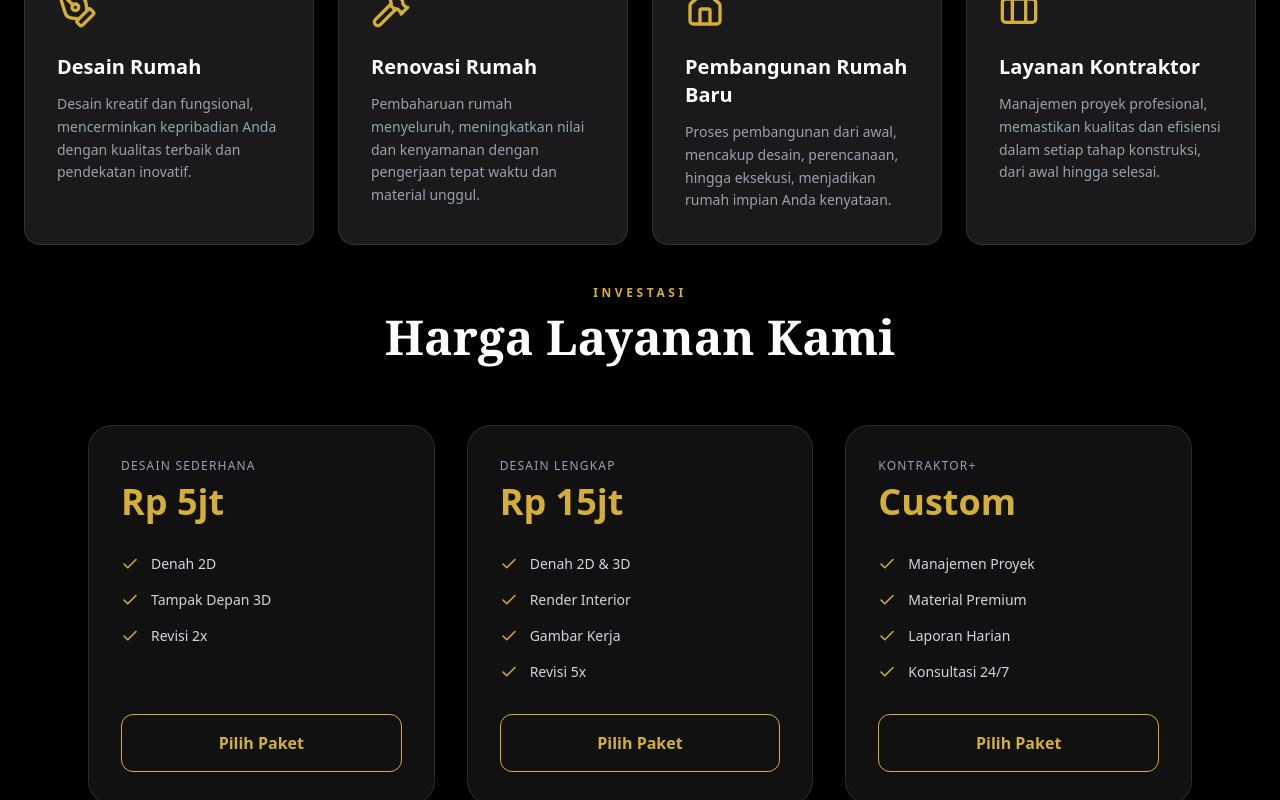
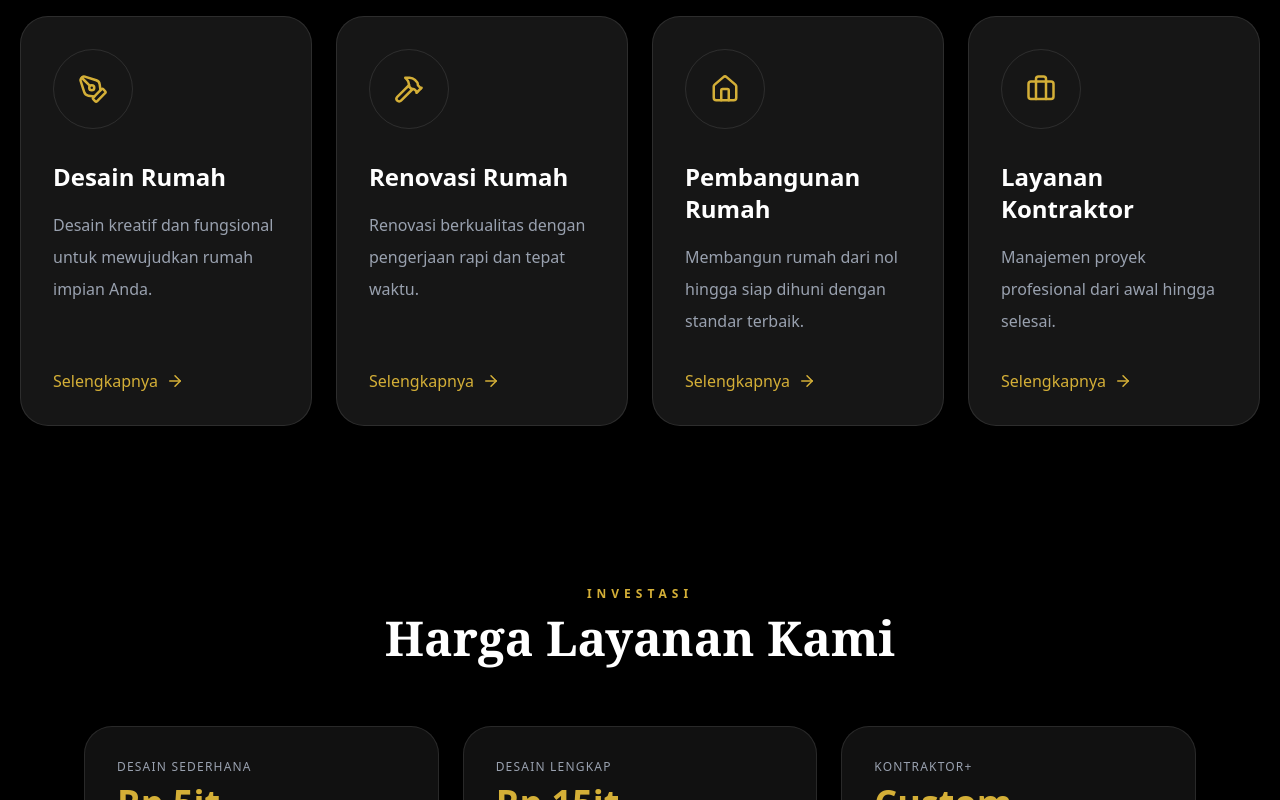
Before and after one commit to Rusdi125312/Inaya-Kontruksi, a Next.js app: page /layanan in a window 1280 px wide. Shown: the part 420-1220 px from the top of the page. Built offline with nearby package versions, Linux system fonts and the light colour scheme.

Commit message:
update bug

```diff
--- a/components/Portfolio.tsx
+++ b/components/Portfolio.tsx
@@ -1,108 +1,85 @@
 "use client";
-import { motion } from 'framer-motion';
-import Image from 'next/image';
-import { ArrowRight, Plus } from 'lucide-react';
+import { useState } from 'react';
+import { motion, AnimatePresence } from 'framer-motion';
 
 export default function Projects() {
+  const [activeCategory, setActiveCategory] = useState("Semua");
+
+  const categories = ["Semua", "Rumah", "Komersial", "Renovasi"];
+
   const projects = [
-    { title: "Rumah Minimalis", category: "Arsitektur", image: "/project1.jpg" },
-    { title: "Renovasi Villa", category: "Renovasi", image: "/project2.jpg" },
-    { title: "Kantor Modern", category: "Konstruksi", image: "/project3.jpg" },
-    { title: "Interior Klasik", category: "Interior", image: "/project4.jpg" },
+    { title: "Rumah Modern Minimalis", category: "Rumah", location: "Jakarta Selatan", size: "large" },
+    { title: "Villa Bali Resort", category: "Komersial", location: "Bali", size: "small" },
+    { title: "Ruko 3 Lantai", category: "Komersial", location: "Surabaya", size: "small" },
+    { title: "Renovasi Rumah Classic", category: "Renovasi", location: "Bandung", size: "small" },
+    { title: "Kantor Modern", category: "Komersial", location: "Jakarta Pusat", size: "small" },
   ];
 
-  // Varian animasi untuk Container (Header & Tombol)
-  const fadeInUp = {
-    hidden: { opacity: 0, y: 30 },
-    visible: { opacity: 1, y: 0, transition: { duration: 0.6, ease: "easeOut" } }
-  };
+  const filteredProjects = activeCategory === "Semua"
+    ? projects
+    : projects.filter(p => p.category === activeCategory);
 
   return (
-    <section id="proyek" className="py-12 bg-black text-white overflow-hidden">
-      <div className="max-w-7xl mx-auto px-6">
+    <section className="py-20 bg-[#0a0a0a] text-white">
+      <div className="max-w-6xl mx-auto px-6">
+        {/* Header & Filter */}
+        <div className="text-center mb-12">
+          <p className="text-[#D4AF37] uppercase tracking-[0.2em] text-xs font-medium mb-2">Proyek Unggulan</p>
+          <h2 className="text-3xl md:text-4xl font-bold mb-8">Beberapa Hasil Karya Kami</h2>
 
-        {/* Header dengan Animasi Muncul */}
-       <motion.div
-          initial="hidden"
-          whileInView="visible"
-          viewport={{ once: true }}
-          variants={fadeInUp as any} // Pastikan variabel fadeInUp ada di atas
-          className="text-center mb-10"
+          <div className="flex justify-center gap-2 mb-10">
+            {categories.map((cat) => (
+              <button
+                key={cat}
+                onClick={() => setActiveCategory(cat)}
+                className={`px-6 py-2 rounded-full border text-sm transition-all ${
+                  activeCategory === cat
+                  ? "bg-[#D4AF37] text-black border-[#D4AF37]"
+                  : "bg-transparent border-white/20 text-white hover:border-white/50"
+                }`}
               >
-          <h3 className="text-[#D4AF37] tracking-[0.3em] uppercase text-[10px] font-bold mb-2">Portfolio</h3>
-          <h2 className="text-2xl md:text-4xl font-serif font-bold">Karya Arsitektur Terbaru</h2>
-          <div className="w-12 h-[2px] bg-[#D4AF37] mx-auto mt-4"></div>
-        </motion.div>
-
-        {/* Horizontal Scroll Grid dengan Animasi Stagger */}
-        <div className="flex flex-row gap-5 overflow-x-auto pb-8 scrollbar-hide">
-          {projects.map((project, index) => (
-            <motion.div
-              key={index}
-              initial={{ opacity: 0, x: 50, scale: 0.9 }}
-              whileInView={{ opacity: 1, x: 0, scale: 1 }}
-              viewport={{ once: true }}
-              transition={{
-                duration: 0.5,
-                delay: index * 0.15, // Muncul satu per satu
-                ease: "backOut"
-              }}
-              whileHover={{ y: -10 }} // Efek melayang saat hover
-              className="flex-none w-[220px] md:w-[300px] h-[350px] relative overflow-hidden rounded-2xl border border-white/5 group bg-[#111]"
-            >
-              {/* Gambar dengan Efek Zoom & Filter */}
-              <Image
-                src={project.image}
-                alt={project.title}
-                fill
-                className="object-cover transition-transform duration-1000 group-hover:scale-110 group-hover:rotate-1"
-              />
-
-              {/* Overlay Gradien lebih pekat saat hover */}
-              <div className="absolute inset-0 bg-gradient-to-t from-black via-black/20 to-transparent opacity-80 group-hover:opacity-100 transition-opacity duration-500" />
-
-              {/* Ikon Plus yang muncul saat hover (Eye Candy) */}
-              <div className="absolute top-4 right-4 bg-[#D4AF37] p-2 rounded-full scale-0 group-hover:scale-100 transition-transform duration-500 text-black">
-                <Plus size={16} strokeWidth={3} />
+                {cat}
+              </button>
+            ))}
+          </div>
         </div>
 
-              {/* Konten Teks dengan Animasi Slide Up */}
-              <div className="absolute bottom-0 left-0 p-5 w-full transform transition-transform duration-500">
-                <motion.span
-                  className="text-[#D4AF37] text-[9px] uppercase tracking-[0.2em] font-black"
+        {/* Grid Layout */}
+        <div className="grid grid-cols-1 md:grid-cols-4 gap-4 auto-rows-[250px]">
+          <AnimatePresence mode='popLayout'>
+            {filteredProjects.map((project, index) => (
+              <motion.div
+                key={project.title}
+                layout
+                initial={{ opacity: 0, scale: 0.9 }}
+                animate={{ opacity: 1, scale: 1 }}
+                exit={{ opacity: 0, scale: 0.9 }}
+                className={`relative rounded-2xl overflow-hidden group cursor-pointer ${
+                  project.size === "large" ? "md:col-span-2 md:row-span-2" : "md:col-span-2"
+                }`}
               >
-                  {project.category}
-                </motion.span>
-                <h4 className="text-sm md:text-xl font-bold mt-1 text-white group-hover:text-[#D4AF37] transition-colors duration-300">
-                  {project.title}
-                </h4>
+                <div className="absolute inset-0 bg-gray-800" /> {/* Placeholder Gambar */}
+                <div className="absolute inset-0 bg-gradient-to-t from-black/80 to-transparent" />
 
-                {/* Garis dekoratif yang memanjang saat hover */}
-                <div className="w-0 group-hover:w-full h-[1px] bg-[#D4AF37]/50 mt-3 transition-all duration-700"></div>
+                <div className="absolute bottom-6 left-6">
+                  <h4 className="text-xl font-bold">{project.title}</h4>
+                  <p className="text-gray-300 text-sm">{project.location}</p>
                 </div>
               </motion.div>
             ))}
+          </AnimatePresence>
         </div>
-
-        {/* Tombol Selengkapnya dengan Animasi Pulse */}
-        <motion.div
-          initial="hidden"
-          whileInView="visible"
-          viewport={{ once: true }}
-          variants={fadeInUp as any}
-          className="flex justify-center mt-6"
-        >
-          <motion.a
-            href="/portfolio"
+      </div>
+      {/* Tombol Lihat Lainnya */}
+<div className="flex justify-center mt-12">
+  <motion.button
     whileHover={{ scale: 1.05 }}
     whileTap={{ scale: 0.95 }}
-            className="group inline-flex items-center gap-3 px-8 py-3 bg-transparent border border-[#D4AF37] text-[#D4AF37] text-xs font-bold rounded-full hover:bg-[#D4AF37] hover:text-black transition-all duration-500"
+    className="px-8 py-3 bg-transparent border border-[#D4AF37] text-[#D4AF37] hover:bg-[#D4AF37] hover:text-black transition-all duration-300 rounded-full font-bold text-sm"
   >
-            Jelajahi Semua Proyek
-            <ArrowRight size={16} className="group-hover:translate-x-2 transition-transform" />
-          </motion.a>
-        </motion.div>
+    Lihat Semua Proyek
+  </motion.button>
 </div>
-    </section> // Pastikan tidak ada penutup footer yang salah, ini tetap section
+    </section>
   );
 }
--- a/components/Price.tsx
+++ b/components/Price.tsx
@@ -1,73 +1,261 @@
 "use client";
-import { motion } from 'framer-motion';
-import { Check } from 'lucide-react';
+
+import { motion } from "framer-motion";
+import { Check, ArrowRight } from "lucide-react";
 
 export default function Pricing() {
   const plans = [
     {
       title: "Desain Sederhana",
       price: "Rp 5jt",
-      features: ["Denah 2D", "Tampak Depan 3D", "Revisi 2x"]
+      features: [
+        "Denah 2D",
+        "Tampak Depan 3D",
+        "Revisi 2x",
+      ],
     },
     {
       title: "Desain Lengkap",
       price: "Rp 15jt",
-      features: ["Denah 2D & 3D", "Render Interior", "Gambar Kerja", "Revisi 5x"]
+      features: [
+        "Denah 2D & 3D",
+        "Render Interior",
+        "Gambar Kerja",
+        "Revisi 5x",
+      ],
     },
     {
       title: "Kontraktor+",
       price: "Custom",
-      features: ["Manajemen Proyek", "Material Premium", "Laporan Harian", "Konsultasi 24/7"]
+      features: [
+        "Manajemen Proyek",
+        "Material Premium",
+        "Laporan Harian",
+        "Konsultasi 24/7",
+      ],
     },
   ];
 
-  const handleWhatsApp = (title: string, price: string) => {
+  const handleWhatsApp = (
+    title: string,
+    price: string
+  ) => {
     const phoneNumber = "628720937430";
+
     const message = `Halo Inaya Konstruksi, saya tertarik dengan paket ${title} seharga ${price}. Bisa bantu jelaskan lebih lanjut?`;
-    window.open(`https://wa.me/${phoneNumber}?text=${encodeURIComponent(message)}`, "_blank");
+
+    window.open(
+      `https://wa.me/${phoneNumber}?text=${encodeURIComponent(
+        message
+      )}`,
+      "_blank"
+    );
   };
 
   return (
-    <section id="harga" className="py-5 bg-black text-white">
-      <div className="max-w-6xl mx-auto px-6">
+    <section
+      id="harga"
+      className="py-20 bg-black text-white"
+    >
+      <div className="max-w-6xl mx-auto px-5">
+
         <div className="text-center mb-16">
-          <h3 className="text-[#D4AF37] tracking-[0.3em] uppercase text-xs font-bold mb-3">Investasi</h3>
-          <h2 className="text-3xl md:text-5xl font-serif font-bold">Harga Layanan Kami</h2>
+
+          <p className="text-[#D4AF37] uppercase tracking-[5px] text-xs font-semibold">
+            Investasi
+          </p>
+
+          <h2 className="text-3xl md:text-5xl font-serif mt-3 font-bold">
+            Harga Layanan Kami
+          </h2>
+
         </div>
 
-        {/* Grid: 1 kolom di mobile, 3 kolom di desktop */}
-        <div className="grid grid-cols-1 md:grid-cols-3 gap-8">
+        <div className="grid grid-cols-1 md:grid-cols-3 gap-6">
+
           {plans.map((plan, index) => (
+
             <motion.div
               key={index}
-              initial={{ opacity: 0, y: 30 }}
-              whileInView={{ opacity: 1, y: 0 }}
-              viewport={{ once: true }}
-              transition={{ duration: 0.5, delay: index * 0.2 }}
-              whileHover={{ y: -10 }} // Efek melayang saat hover
-              className="p-8 bg-[#111] border border-white/10 rounded-3xl hover:border-[#D4AF37] transition-all flex flex-col"
+              initial={{
+                opacity: 0,
+                y: 40,
+              }}
+              whileInView={{
+                opacity: 1,
+                y: 0,
+              }}
+              viewport={{
+                once: true,
+              }}
+              transition={{
+                duration: .5,
+                delay: index * .15,
+              }}
+              whileHover={{
+                y: -8,
+              }}
+              className="
+              bg-[#111]
+              border
+              border-white/10
+              rounded-[28px]
+              overflow-hidden
+              hover:border-[#D4AF37]
+              transition-all
+              duration-500
+              "
             >
-              <h4 className="text-xs uppercase tracking-widest text-gray-400 mb-2">{plan.title}</h4>
-              <h2 className="text-4xl font-bold text-[#D4AF37] mb-8">{plan.price}</h2>
+
+              {/* MOBILE */}
+
+              <div className="md:hidden p-5">
+
+                <div className="flex justify-between items-center">
+
+                  <div>
+
+                    <p className="uppercase tracking-[3px] text-[11px] text-gray-400">
+                      {plan.title}
+                    </p>
+
+                    <h2 className="text-3xl font-bold text-[#D4AF37] mt-2">
+                      {plan.price}
+                    </h2>
+
+                  </div>
+
+                  <ArrowRight
+                    className="text-[#D4AF37]"
+                  />
+
+                </div>
+
+                <div className="mt-6 space-y-3">
+
+                  {plan.features.map((feature, i) => (
+
+                    <div
+                      key={i}
+                      className="flex items-center gap-3"
+                    >
+
+                      <div
+                        className="
+                        w-7
+                        h-7
+                        rounded-full
+                        bg-[#D4AF37]/10
+                        flex
+                        items-center
+                        justify-center
+                        "
+                      >
+
+                        <Check
+                          size={15}
+                          className="text-[#D4AF37]"
+                        />
+
+                      </div>
+
+                      <p className="text-sm text-gray-300">
+                        {feature}
+                      </p>
+
+                    </div>
+
+                  ))}
+
+                </div>
+
+                <button
+                  onClick={() =>
+                    handleWhatsApp(
+                      plan.title,
+                      plan.price
+                    )
+                  }
+                  className="
+                  mt-6
+                  w-full
+                  py-3
+                  rounded-xl
+                  bg-[#D4AF37]
+                  text-black
+                  font-semibold
+                  "
+                >
+                  Pilih Paket
+                </button>
+
+              </div>
+
+              {/* DESKTOP */}
+
+              <div className="hidden md:flex flex-col p-8 h-full">
+
+                <h4 className="text-xs uppercase tracking-widest text-gray-400 mb-2">
+                  {plan.title}
+                </h4>
+
+                <h2 className="text-4xl font-bold text-[#D4AF37] mb-8">
+                  {plan.price}
+                </h2>
 
                 <ul className="space-y-4 mb-8 flex-grow">
+
                   {plan.features.map((feature, i) => (
-                  <li key={i} className="flex items-center gap-3 text-sm text-gray-300">
-                    <Check size={18} className="text-[#D4AF37]" />
+
+                    <li
+                      key={i}
+                      className="flex items-center gap-3 text-sm text-gray-300"
+                    >
+
+                      <Check
+                        size={18}
+                        className="text-[#D4AF37]"
+                      />
+
                       {feature}
+
                     </li>
+
                   ))}
+
                 </ul>
 
                 <button
-                onClick={() => handleWhatsApp(plan.title, plan.price)}
-                className="w-full py-4 border border-[#D4AF37] text-[#D4AF37] font-bold rounded-xl hover:bg-[#D4AF37] hover:text-black transition-all duration-300"
+                  onClick={() =>
+                    handleWhatsApp(
+                      plan.title,
+                      plan.price
+                    )
+                  }
+                  className="
+                  w-full
+                  py-4
+                  border
+                  border-[#D4AF37]
+                  text-[#D4AF37]
+                  rounded-xl
+                  font-bold
+                  hover:bg-[#D4AF37]
+                  hover:text-black
+                  transition
+                  "
                 >
                   Pilih Paket
                 </button>
+
+              </div>
+
             </motion.div>
+
           ))}
+
         </div>
+
       </div>
     </section>
   );
--- a/components/Services.tsx
+++ b/components/Services.tsx
@@ -1,50 +1,197 @@
 "use client";
-import { motion } from 'framer-motion';
-import { PenTool, Hammer, Home, Briefcase } from 'lucide-react';
+
+import { motion } from "framer-motion";
+import {
+  PenTool,
+  Hammer,
+  Home,
+  Briefcase,
+  ArrowRight
+} from "lucide-react";
 
 export default function Services() {
   const services = [
-    { title: "Desain Rumah", icon: <PenTool size={40} />, desc: "Desain kreatif dan fungsional, mencerminkan kepribadian Anda dengan kualitas terbaik dan pendekatan inovatif." },
-    { title: "Renovasi Rumah", icon: <Hammer size={40} />, desc: "Pembaharuan rumah menyeluruh, meningkatkan nilai dan kenyamanan dengan pengerjaan tepat waktu dan material unggul." },
-    { title: "Pembangunan Rumah Baru", icon: <Home size={40} />, desc: "Proses pembangunan dari awal, mencakup desain, perencanaan, hingga eksekusi, menjadikan rumah impian Anda kenyataan." },
-    { title: "Layanan Kontraktor", icon: <Briefcase size={40} />, desc: "Manajemen proyek profesional, memastikan kualitas dan efisiensi dalam setiap tahap konstruksi, dari awal hingga selesai." },
+    {
+      title: "Desain Rumah",
+      icon: <PenTool />,
+      desc: "Desain kreatif dan fungsional untuk mewujudkan rumah impian Anda."
+    },
+    {
+      title: "Renovasi Rumah",
+      icon: <Hammer />,
+      desc: "Renovasi berkualitas dengan pengerjaan rapi dan tepat waktu."
+    },
+    {
+      title: "Pembangunan Rumah",
+      icon: <Home />,
+      desc: "Membangun rumah dari nol hingga siap dihuni dengan standar terbaik."
+    },
+    {
+      title: "Layanan Kontraktor",
+      icon: <Briefcase />,
+      desc: "Manajemen proyek profesional dari awal hingga selesai."
+    }
   ];
 
   return (
-    <section id="layanan" className="py-5 bg-black text-white">
-      <div className="max-w-7xl mx-auto px-6">
-        <div className="text-center mb-16">
-          <h3 className="text-[#D4AF37] tracking-[0.2em] uppercase text-xs font-bold mb-3">Layanan Kami</h3>
-          <h2 className="text-3xl md:text-4xl font-serif font-bold">Solusi Konstruksi Profesional</h2>
+    <section
+      id="layanan"
+      className="py-20 bg-black text-white"
+    >
+      <div className="max-w-7xl mx-auto px-5">
+
+        <div className="text-center mb-14">
+
+          <p className="text-[#D4AF37] uppercase tracking-[5px] text-xs font-semibold">
+            Layanan Kami
+          </p>
+
+          <h2 className="text-3xl md:text-5xl font-serif mt-3">
+            Solusi Konstruksi Profesional
+          </h2>
+
         </div>
 
-        {/* PERUBAHAN UTAMA:
-           - Gunakan grid-cols-1 untuk mobile (stacking vertikal).
-           - Gunakan sm:grid-cols-2 untuk tablet.
-           - Gunakan md:grid-cols-4 untuk desktop.
-        */}
-        <div className="grid grid-cols-1 sm:grid-cols-2 md:grid-cols-4 gap-6">
+        <div className="grid grid-cols-1 md:grid-cols-4 gap-6">
+
           {services.map((service, index) => (
+
             <motion.div
               key={index}
-              initial={{ opacity: 0, y: 30 }}
-              whileInView={{ opacity: 1, y: 0 }}
-              viewport={{ once: true }}
+              initial={{
+                opacity: 0,
+                y: 40
+              }}
+              whileInView={{
+                opacity: 1,
+                y: 0
+              }}
+              viewport={{
+                once: true
+              }}
               transition={{
-                duration: 0.6,
-                delay: index * 0.1,
-                ease: "easeOut"
+                duration: .5,
+                delay: index * .1
               }}
-              className="p-8 bg-[#1a1a1a] border border-white/10 rounded-2xl hover:border-[#D4AF37] transition-all group flex flex-col items-center text-center md:items-start md:text-left"
+              className="
+
+              bg-[#161616]
+              border
+              border-white/10
+              rounded-[28px]
+              overflow-hidden
+
+              hover:border-[#D4AF37]
+              hover:-translate-y-2
+              transition-all
+              duration-500
+
+              "
+
             >
-              <div className="text-[#D4AF37] mb-6 group-hover:scale-110 transition-transform duration-500">
-                {service.icon}
+
+              {/* MOBILE */}
+
+              <div className="flex items-center gap-5 p-5 md:hidden">
+
+                <div
+                  className="
+                  w-16
+                  h-16
+                  rounded-full
+                  border
+                  border-white/10
+                  flex
+                  items-center
+                  justify-center
+                  text-[#D4AF37]
+                  shrink-0
+                  "
+                >
+                  {service.icon}
+                </div>
+
+                <div className="flex-1">
+
+                  <h3 className="font-bold text-lg">
+                    {service.title}
+                  </h3>
+
+                  <p className="text-gray-400 text-sm mt-1 leading-6">
+                    {service.desc}
+                  </p>
+
+                </div>
+
+                <ArrowRight
+                  size={22}
+                  className="text-[#D4AF37]"
+                />
+
               </div>
-              <h4 className="text-xl font-bold mb-3">{service.title}</h4>
-              <p className="text-gray-400 text-sm leading-relaxed">{service.desc}</p>
+
+              {/* DESKTOP */}
+
+              <div className="hidden md:flex flex-col p-8 h-full">
+
+                <div
+                  className="
+                  w-20
+                  h-20
+                  rounded-full
+                  border
+                  border-white/10
+                  flex
+                  items-center
+                  justify-center
+                  text-[#D4AF37]
+                  mb-8
+                  "
+                >
+
+                  <div className="scale-125">
+                    {service.icon}
+                  </div>
+
+                </div>
+
+                <h3 className="text-2xl font-bold mb-4">
+                  {service.title}
+                </h3>
+
+                <p className="text-gray-400 leading-8 flex-1">
+                  {service.desc}
+                </p>
+
+                <button
+                  className="
+                  mt-8
+                  flex
+                  items-center
+                  gap-2
+                  text-[#D4AF37]
+                  font-medium
+                  group
+                  "
+                >
+
+                  Selengkapnya
+
+                  <ArrowRight
+                    size={18}
+                    className="group-hover:translate-x-2 transition"
+                  />
+
+                </button>
+
+              </div>
+
             </motion.div>
+
           ))}
+
         </div>
+
       </div>
     </section>
   );
```
Also changed, not shown: components/Navbar.tsx (+4 -4 lines). Lines whose indentation alone changed are shown as unchanged.
